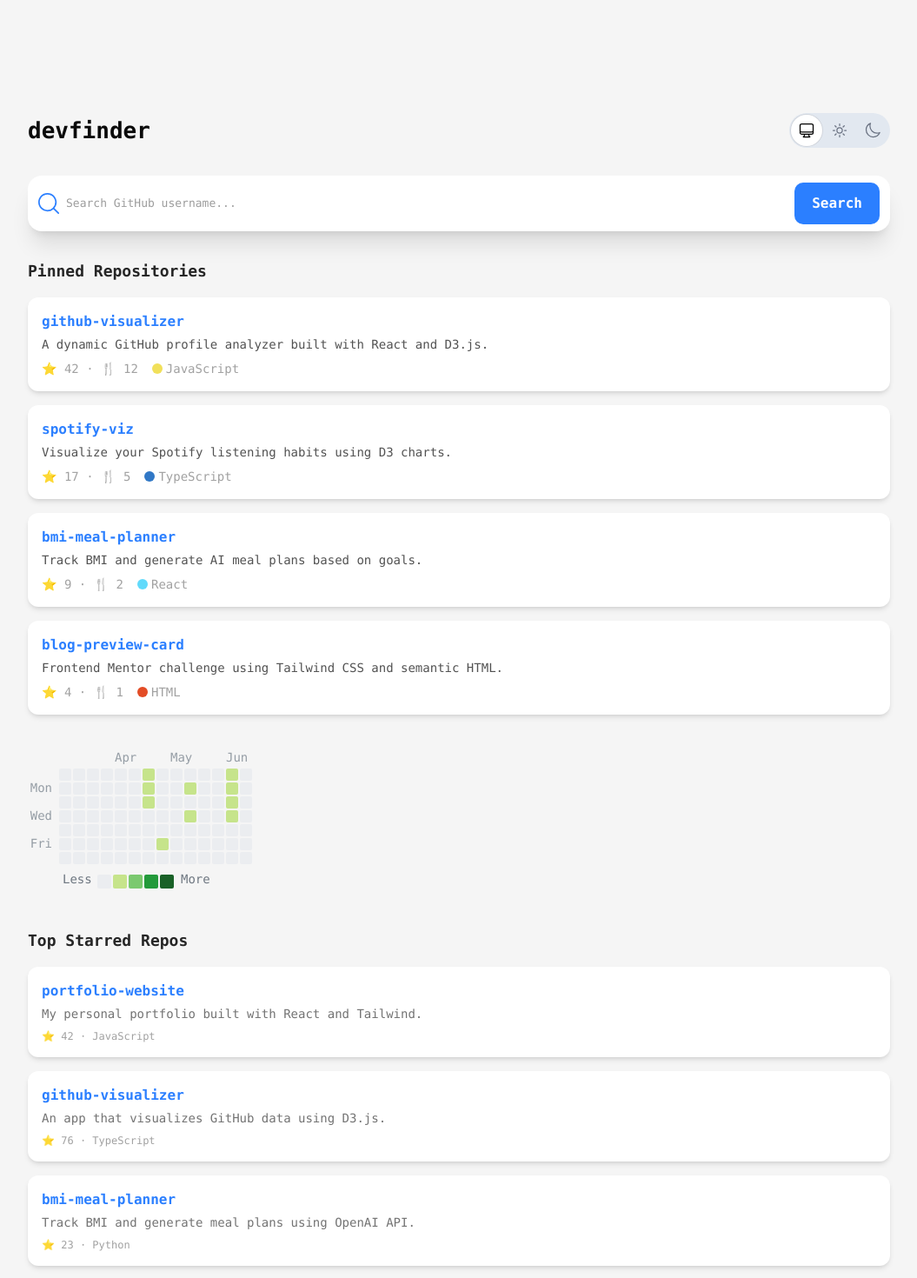
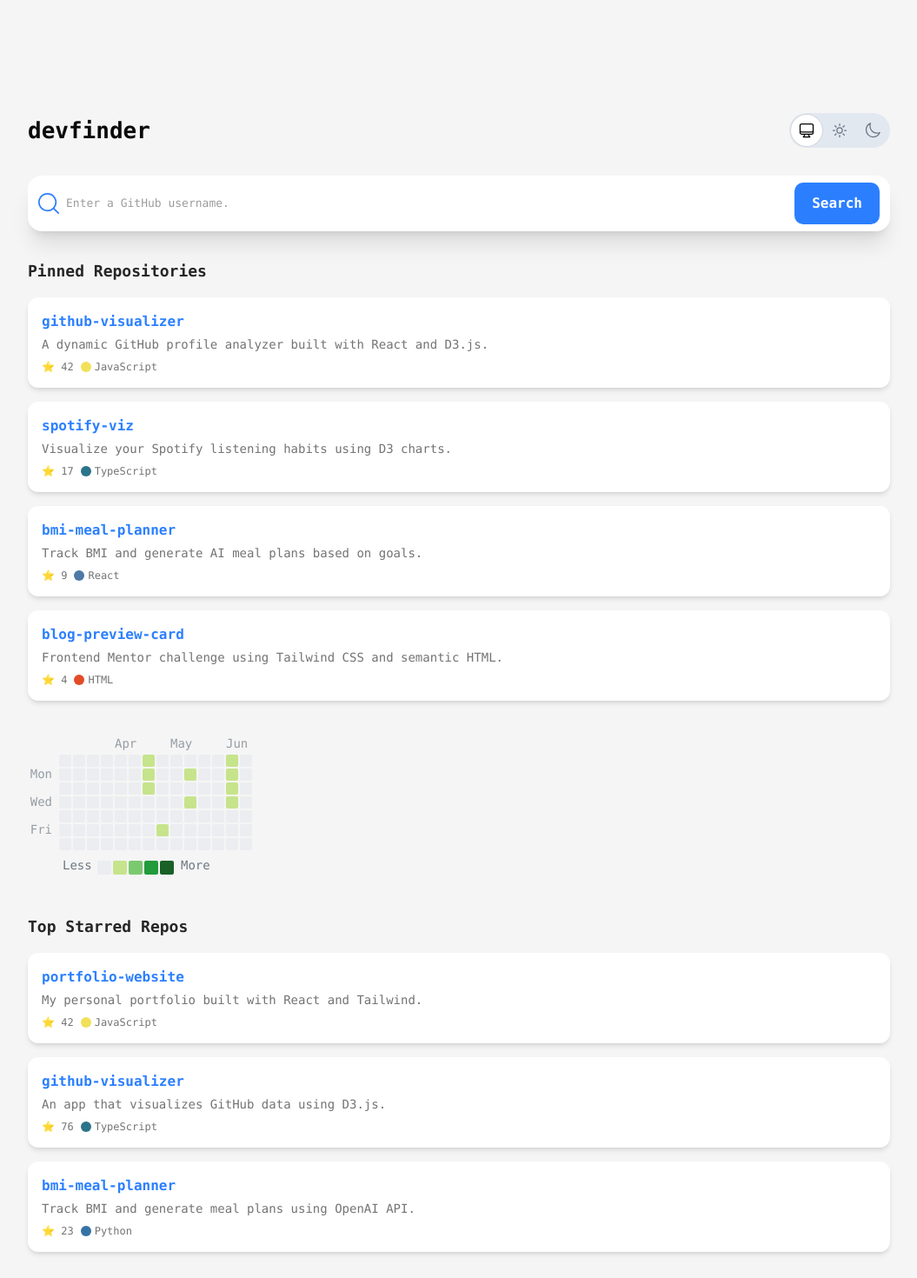
Before and after one commit to ubcyukiny/GitHub-User-Search-App, a React (Vite) app: page / in a window 1280 px wide. Shown: the top 1470 px of the page at 87% size, without its empty margins (112-1167 px from the left). Built offline with nearby package versions, Linux system fonts and the light colour scheme; no server answers.

Commit message:
Make color scale uniform

```diff
--- a/src/AppRouter.jsx
+++ b/src/AppRouter.jsx
@@ -5,7 +5,7 @@ export default function AppRouter() {
   return (
     <Routes>
       <Route path="/" element={<App />} />
-      <Route path="/:username" element={<App />} />
+      <Route path="/:username/*" element={<App />} />
     </Routes>
   );
 }
--- a/src/components/D3/Donut.jsx
+++ b/src/components/D3/Donut.jsx
@@ -1,5 +1,6 @@
 import * as d3 from "d3";
 import { useEffect, useRef } from "react";
+import { getLanguageColor } from "../../utils/colorUtils";
 
 const DonutChart = ({ data }) => {
   const ref = useRef();
@@ -34,16 +35,16 @@ const DonutChart = ({ data }) => {
     const arc = d3.arc().innerRadius(100).outerRadius(radius);
     const pieData = pie(sortedData);
 
-    const color = d3
-      .scaleOrdinal()
-      .domain(sortedData.map((d) => d.language))
-      .range(d3.schemeSet2);
+    // const color = d3
+    //   .scaleOrdinal()
+    //   .domain(sortedData.map((d) => d.language))
+    //   .range(d3.schemeSet2);
 
     g.selectAll("path")
       .data(pieData)
       .enter()
       .append("path")
-      .attr("fill", (d) => color(d.data.language))
+      .attr("fill", (d) => getLanguageColor(d.data.language))
       .style("opacity", 0.7)
       .each(function (d) {
         this._current = { startAngle: 0, endAngle: 0 };
@@ -93,11 +94,7 @@ const DonutChart = ({ data }) => {
               className="h-3 w-3 rounded-full"
               style={{
                 opacity: 0.7,
-                backgroundColor:
-                  d3.schemeSet2[
-                    sortedData.findIndex((l) => l.language === d.language) %
-                      d3.schemeSet2.length
-                  ],
+                backgroundColor: getLanguageColor(d.language),
               }}
             />
             <span className="text-neutral-700 dark:text-neutral-200">
--- a/src/components/D3/ForceGraph.jsx
+++ b/src/components/D3/ForceGraph.jsx
@@ -1,8 +1,11 @@
-// Copyright 2021-2024 Observable, Inc.
-// Released under the ISC license.
-// https://observablehq.com/@d3/force-directed-graph
+/**
+ * Adapted from Mike Bostock's ForceGraph example
+ * https://observablehq.com/@d3/force-directed-graph
+ * © 2021 Observable, Inc. Licensed under MIT license
+ */
 
 import { useEffect, useRef } from "react";
+import { getLanguageColor } from "../../utils/colorUtils";
 import * as d3 from "d3";
 
 function ForceGraph({ nodes, links, width = 800, height = 600 }) {
@@ -57,7 +60,9 @@ function ForceGraph({ nodes, links, width = 800, height = 600 }) {
       .data(nodes)
       .join("circle")
       .attr("r", effectiveRadius)
-      .attr("fill", (d) => (d.type === "repo" ? "#60abff" : langColor(d.name)))
+      .attr("fill", (d) =>
+        d.type === "repo" ? "#60abff" : getLanguageColor(d.name),
+      )
       .call(
         d3
           .drag()
--- a/src/components/ui/PinnedRepos.jsx
+++ b/src/components/ui/PinnedRepos.jsx
@@ -1,3 +1,5 @@
+import { getLanguageColor } from "../../utils/colorUtils";
+
 function PinnedRepos({ repos }) {
   if (!repos || repos.length === 0) return null;
 
@@ -21,19 +23,22 @@ function PinnedRepos({ repos }) {
             {repo.name}
           </a>
 
-          <p className="mt-1 line-clamp-2 text-sm text-neutral-600 dark:text-neutral-300">
+          <p className="mt-1 line-clamp-2 text-sm text-neutral-500 dark:text-neutral-400">
             {repo.description || "No description provided."}
           </p>
 
-          <div className="mt-2 flex flex-wrap gap-4 text-sm text-neutral-400">
-            <div>
-              ⭐ {repo.stargazerCount} · 🍴 {repo.forkCount}
-            </div>
+          <div className="mt-2 flex gap-2 text-xs text-neutral-500 dark:text-neutral-400">
+            <span>⭐ {repo.stargazerCount}</span>
+
             {repo.primaryLanguage && (
               <div className="flex items-center gap-1">
                 <span
                   className="h-3 w-3 rounded-full"
-                  style={{ backgroundColor: repo.primaryLanguage.color }}
+                  style={{
+                    backgroundColor: getLanguageColor(
+                      repo.primaryLanguage.name,
+                    ),
+                  }}
                 />
                 <span>{repo.primaryLanguage.name}</span>
               </div>
--- a/src/components/ui/SearchBar.jsx
+++ b/src/components/ui/SearchBar.jsx
@@ -19,7 +19,8 @@ function SearchBar({ onSearch, error }) {
           }}
           className="textPreset3Mobile sm:textPreset3 w-full bg-transparent text-neutral-500 placeholder-neutral-500 opacity-70 outline-none dark:text-neutral-50 dark:placeholder-neutral-50"
           maxLength={39}
-          placeholder="Search GitHub username..."
+          placeholder="Enter a GitHub username.
+"
         />
       </div>
       {error && (
--- a/src/components/ui/TopRepos.jsx
+++ b/src/components/ui/TopRepos.jsx
@@ -1,3 +1,5 @@
+import { getLanguageColor } from "../../utils/colorUtils";
+
 function TopRepos({ repos }) {
   return (
     <div className="flex flex-col gap-4">
@@ -17,11 +19,20 @@ function TopRepos({ repos }) {
           >
             {repo.name}
           </a>
-          <p className="mt-1 line-clamp-2 text-sm text-neutral-500">
+          <p className="mt-1 line-clamp-2 text-sm text-neutral-500 dark:text-neutral-400">
             {repo.description || "No description provided."}
           </p>
-          <div className="mt-2 text-xs text-neutral-400">
-            ⭐ {repo.stargazers_count} · {repo.language}
+          <div className="mt-2 flex gap-2 text-xs text-neutral-500 dark:text-neutral-400">
+            <span>⭐ {repo.stargazers_count}</span>
+            {repo.language && (
+              <div className="flex items-center gap-1">
+                <span
+                  className="h-3 w-3 rounded-full"
+                  style={{ backgroundColor: getLanguageColor(repo.language) }}
+                />
+                <span>{repo.language}</span>
+              </div>
+            )}
           </div>
         </div>
       ))}
--- /dev/null
+++ b/src/utils/colorUtils.js
@@ -0,0 +1,55 @@
+import * as d3 from "d3";
+
+// Known language colors (GitHub)
+const KNOWN_LANGUAGE_COLORS = {
+  JavaScript: "#f1e05a",
+  TypeScript: "#2b7489",
+  Python: "#3572A5",
+  Java: "#b07219",
+  HTML: "#e34c26",
+  CSS: "#563d7c",
+  C: "#555555",
+  "C++": "#f34b7d",
+  "C#": "#178600",
+  Go: "#00ADD8",
+  Rust: "#dea584",
+  PHP: "#4F5D95",
+  Ruby: "#701516",
+  Shell: "#89e051",
+  Swift: "#ffac45",
+  Kotlin: "#A97BFF",
+  Dart: "#00B4AB",
+  Scala: "#c22d40",
+  Haskell: "#5e5086",
+  Elixir: "#6e4a7e",
+  Lua: "#000080",
+  R: "#198CE7",
+  ObjectiveC: "#438eff",
+};
+
+// Extra fallback colors
+const fallbackColors = d3.scaleOrdinal([
+  ...d3.schemeTableau10,
+  ...d3.schemeSet3,
+  ...d3.schemeDark2,
+  "#999999",
+  "#cccccc",
+  "#666666",
+]);
+
+const fallbackMap = new Map();
+let fallbackIndex = 0;
+
+export function getLanguageColor(lang) {
+  if (!lang) return "#999";
+
+  if (KNOWN_LANGUAGE_COLORS[lang]) {
+    return KNOWN_LANGUAGE_COLORS[lang];
+  }
+
+  if (!fallbackMap.has(lang)) {
+    fallbackMap.set(lang, fallbackColors(fallbackIndex++));
+  }
+
+  return fallbackMap.get(lang);
+}
--- a/src/utils/generateColorScale.js
+++ /dev/null
@@ -1,8 +0,0 @@
-import * as d3 from "d3";
-
-export default function generateColorScale(languageList) {
-  return d3
-    .scaleOrdinal()
-    .domain(languageList)
-    .range(d3.schemeSet3.concat(d3.schemeTableau10)); // 22 distinct colors
-}
```
